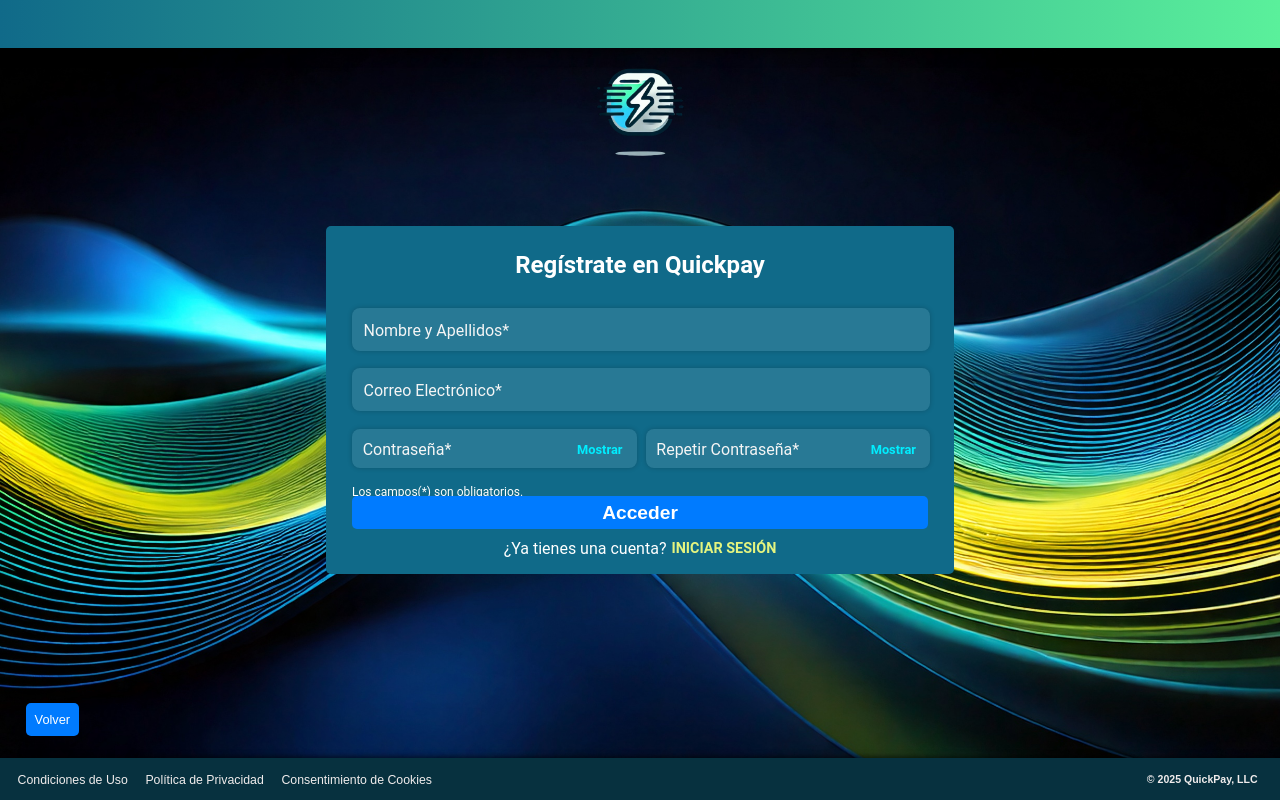
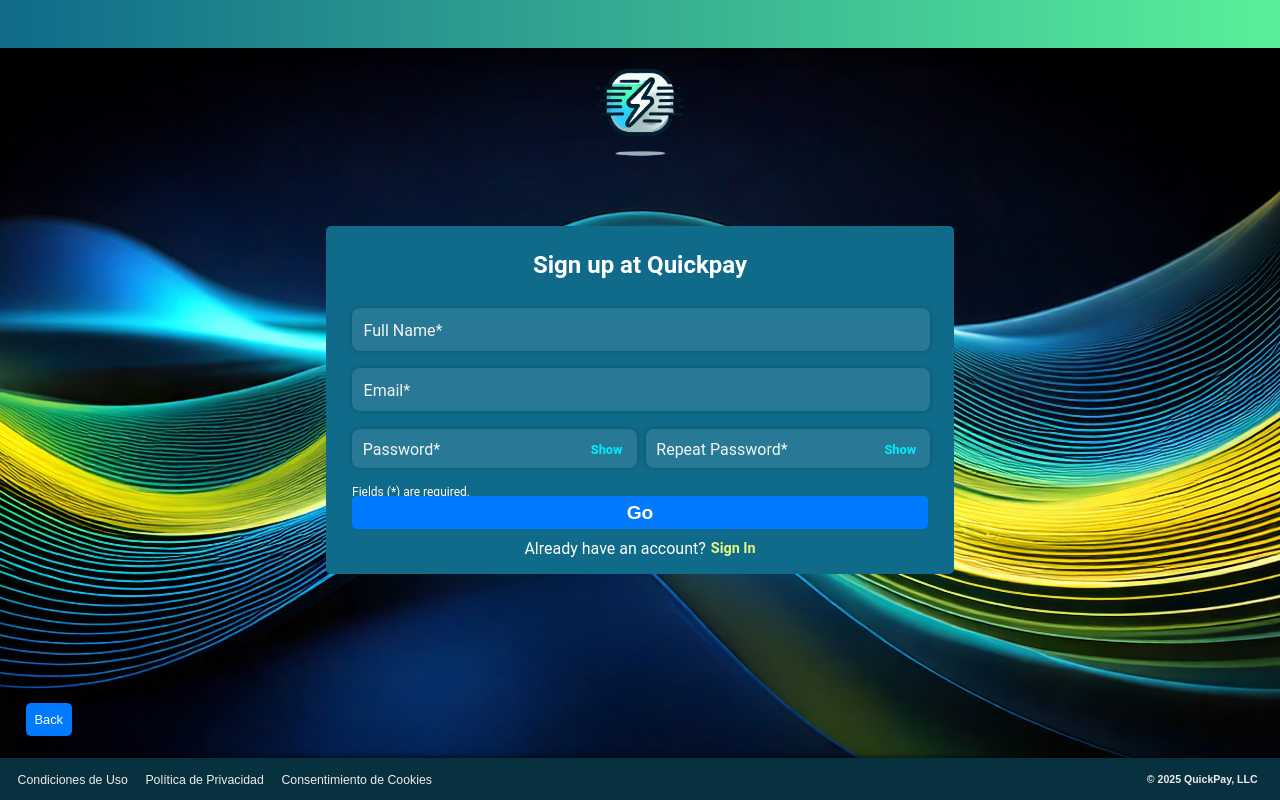
Before and after one commit to LuisFernandezMedina/WebDevFront, an Angular app in the folder QuickPay/: page /registro in a window 1280 px wide. Built offline with nearby package versions, Linux system fonts and the light colour scheme.

Commit message:
Translation, Logout and fixes

```diff
--- a/QuickPay/src/app/login/login.component.html
+++ b/QuickPay/src/app/login/login.component.html
@@ -2,7 +2,7 @@
 <app-header></app-header>
 <div class="login-container">
     <div class="login-box">
-        <h2>Inicio de Sesión</h2>
+        <h2>Sign In</h2>
 
         <form >
             <div class="textbox">
@@ -17,13 +17,13 @@
                     required
 
                     (ngModelChange)="onEmailChange()"/>
-                <label for="username">Correo Electrónico</label>
+                <label for="username">Email</label>
             </div>
 
 
             <div class="textbox password-box">
                 <input type="password" id="password"    [(ngModel)]="password" placeholder="Contraseña" name="password" required />
-                <label for="password">Contraseña</label>
+                <label for="password">Password</label>
 
 
                 <span
@@ -33,15 +33,15 @@
                     tabindex="0"
                     role="button"
                 >
-                    {{ passwordVisible ? 'Ocultar' : 'Mostrar' }}
+                    {{ passwordVisible ? 'Hide' : 'Show' }}
                 </span>
             </div>
             <div class="forgot-password-container">
-                <a href="javascript:void(0)"  class="forgot-password">¿Has olvidado tu contraseña?</a>
+                <a href="javascript:void(0)"  class="forgot-password">Forgot password?</a>
             </div>
             <div class="login-failed-container">
                 <div *ngIf="loginFailed" class="login-failed-message">
-                    <small>Inicio de sesión no exitoso. Verifique sus credenciales.</small>
+                    <small>Sign in unsuccessful. Verify your credentials.</small>
                 </div>
             </div>
         </form>
@@ -49,9 +49,9 @@
 
     <div class="actions">
 
-        <button class="btn" type="button" (click)="loginAttempt()">Acceder</button>
+        <button class="btn" type="button" (click)="loginAttempt()">Access</button>
         <p class="register-text">
-            ¿No tienes cuenta? <a routerLink="/registro" class="register-link" >CREAR UNA</a>
+            Don't have an account? <a routerLink="/registro" class="register-link" >SIGN UP</a>
         </p>
 
 
--- a/QuickPay/src/app/perfil-usuario/perfil-usuario.component.css
+++ b/QuickPay/src/app/perfil-usuario/perfil-usuario.component.css
@@ -122,9 +122,57 @@
   .actions {
     display: flex;
     justify-content: center;
-    gap: 10px;
+    gap: 20px;
     margin-top: 20px;
   }
+  .actions button {
+    flex: 1 1 10em; /* crecimiento, reducción, tamaño base */
+    max-width: 10em; /* evitar que se estiren demasiado */
+    padding: 0.8em 0;
+    border: none;
+    border-radius: 0.5em;
+    font-size: 1em;
+    font-weight: bold;
+    cursor: pointer;
+    text-align: center;
+    transition: background-color 0.3s ease;
+  }
+
+  .btnEditar {
+    background-color:#007bff;/* azul suave */
+
+    color: white;
+
+  }
+
+  .btnEditar:hover {
+    background-color: #138496;
+  }
+
+  .btnGuardar {
+    background-color: #28a745; /* verde */
+
+    color: white;
+
+    transition: background-color 0.3s;
+  }
+
+  .btnGuardar:hover {
+    background-color: #218838;
+  }
+
+  .btnCancelar {
+    background-color: #dc3545; /* rojo */
+
+    color: white;
+
+    transition: background-color 0.3s;
+  }
+
+  .btnCancelar:hover {
+    background-color: #c82333;
+  }
+
 
   /* Botón básico */
   .btn {
@@ -160,6 +208,34 @@
     opacity: 0.5;
     cursor: not-allowed;
   }
+  input[type="text"] {
+    font-size: 1em;
+    color: #ffffff;
+    background: rgba(0, 0, 0, 0.1);
+    padding: 4px 6px;
+    border-radius: 5px;
+    width: 100%;
+    text-align: center;
+    border: 1px solid rgba(255, 255, 255, 0.4); /* ✅ Borde claro pero suave */
+    outline: none;
+    box-sizing: border-box;
+    transition: all 0.3s ease;
+  }
+
+  input[type="text"]::placeholder {
+    font-size: 1em;
+    color: rgba(255, 255, 255, 0.6);
+    text-align: center;
+  }
+
+  input[type="text"]:focus {
+    font-size: 1em;
+    background-color: rgba(0, 0, 0, 0.3);
+    border: 1px solid #ffffff; /* ✅ Se vuelve más visible al hacer foco */
+    box-shadow: 0 0 4px rgba(255, 255, 255, 0.4); /* ✅ Ligera sombra para resaltar */
+  }
+
+
 
 
   /* Ajustes responsivos para pantallas medianas */
@@ -214,4 +290,5 @@
       padding: 6px 10px;
       font-size: 12px;
     }
+
 }
--- a/QuickPay/src/app/perfil-usuario/perfil-usuario.component.html
+++ b/QuickPay/src/app/perfil-usuario/perfil-usuario.component.html
@@ -2,47 +2,41 @@
 
 <div class="perfil-container">
   <div class="profile-info">
-    <h2>Perfil de Usuario</h2>
+    <h2>User Profile</h2>
 
-    <!-- Imagen de perfil -->
-    <div class="profile-picture-container">
-      <img [src]="profilePicture" alt="Foto de perfil" class="profile-picture" />
-      <input type="file" (change)="onFileSelected($event)" class="upload-button" *ngIf="isEditing" />
-    </div>
 
     <!-- Información del usuario -->
     <div class="info-field">
-      <label>Nombre y Apellidos</label>
+      <label>Full Name</label>
       <p *ngIf="!isEditing">{{ user.nombre }}</p>
       <input type="text" [(ngModel)]="user.nombre" *ngIf="isEditing" />
     </div>
 
     <div class="info-field">
-      <label>Correo</label>
+      <label>Email</label>
       <p>{{ user.correo }}</p>
     </div>
 
-    <div class="info-field" *ngIf="isEditing">
-      <label>Nueva Contraseña</label>
-      <input type="password" [(ngModel)]="user.newPassword" placeholder="Dejar vacío para no cambiar" />
-    </div>
-
     <div class="info-field">
-      <label>Balance Actual</label>
+      <label>Actual account balance</label>
       <p>{{ user.balance }} €</p>
     </div>
 
     <!-- Botones de acción -->
     <div class="actions">
-      <button class="btnEditar" *ngIf="!isEditing" (click)="toggleEdit()">Editar Perfil</button>
-      <button class="btnGuardar" (click)="saveChanges()" [disabled]="!isFormValid()">Guardar Cambios</button>
-      <button class="btnCancelar" (click)="toggleEdit()">Cancelar</button>
+      <!-- Mostrar solo cuando NO está editando -->
+      <button class="btnEditar" *ngIf="!isEditing" (click)="toggleEdit()">Edit Profile</button>
+
+      <!-- Mostrar solo cuando SÍ está editando -->
+      <button class="btnGuardar" *ngIf="isEditing" (click)="saveChanges()" [disabled]="!isFormValid()">Save Changes</button>
+      <button class="btnCancelar" *ngIf="isEditing" (click)="toggleEdit()">Cancel</button>
     </div>
-  </div>
+
+
 
   <!-- Botón para volver -->
   <div class="back-button-container">
-    <button class="back-button" (click)="navigateTo('/ventana-principal')">Volver</button>
+    <button class="back-button" (click)="navigateTo('/ventana-principal')">Back</button>
   </div>
 
   <app-footer></app-footer>
--- a/QuickPay/src/app/registro/registro.component.html
+++ b/QuickPay/src/app/registro/registro.component.html
@@ -2,13 +2,13 @@
 
 <div class="register-container">
     <div class="register-box">
-        <h2>Regístrate en Quickpay</h2>
+        <h2>Sign up at Quickpay</h2>
         <form #registerForm="ngForm" (ngSubmit)="onSubmit()">
             <div class="form-column">
                     <!-- Nombre -->
                     <div class="textbox">
                         <input type="text" id="nombre" placeholder="Nombre y Apellidos" [(ngModel)]="nombre" name="nombre" required (keydown.enter)="focusNext('apellido')"/>
-                        <label for="nombre">Nombre y Apellidos*</label>
+                        <label for="nombre">Full Name*</label>
                     </div>
 
                     <!-- Correo Electrónico -->
@@ -16,40 +16,38 @@
                         <input
                             type="email"
                             id="email"
-                            placeholder="Correo Electrónico"
+                            placeholder="Email"
                             [(ngModel)]="email"
                             name="email"
                             required
                             (blur)="validateEmail()"
                             (keydown.enter)="focusNext('centro')"/>
-                        <label for="email">Correo Electrónico*</label>
+                        <label for="email">Email*</label>
                     </div>
                     <div class="error-container">
                         <div *ngIf="emailInvalid" class="error-message">
-                            <small>El correo electrónico no tiene un formato válido.</small>
+                            <small>The email is not in a valid format.</small>
                         </div>
                     </div>
 
                 <div class="form-grid">
                     <div class="error-container">
-                        <div *ngIf="fechaInvalid" class="error-message">
-                            <small>La fecha de alta no puede ser un día posterior al actual</small>
-                        </div>
+
                     </div>
                 </div>
                 <div class="form-grid">
                     <!-- Contraseña -->
                     <div class="textbox password-box">
-                        <input type="password" id="password1" placeholder="Contraseña" name="password1" [(ngModel)]="password1" required (keydown.enter)="focusNext('password2')"/>
-                        <label for="password1">Contraseña*</label>
-                        <span class="toggle-password" (click)="togglePasswordVisibility1()" (keypress)="togglePasswordVisibility1()">{{ passwordVisible1 ? 'Ocultar' : 'Mostrar' }}</span>
+                        <input type="password" id="password1" placeholder="Password" name="password1" [(ngModel)]="password1" required (keydown.enter)="focusNext('password2')"/>
+                        <label for="password1">Password*</label>
+                        <span class="toggle-password" (click)="togglePasswordVisibility1()" (keypress)="togglePasswordVisibility1()">{{ passwordVisible1 ? 'Hide' : 'Show' }}</span>
                     </div>
 
                     <!-- Repetir Contraseña -->
                     <div class="textbox password-box">
-                        <input type="password" id="password2" placeholder="Repetir Contraseña" name="password2" [(ngModel)]="password2" />
-                        <label for="password2">Repetir Contraseña*</label>
-                        <span class="toggle-password" (click)="togglePasswordVisibility2()" (keypress)="togglePasswordVisibility2()">{{ passwordVisible2 ? 'Ocultar' : 'Mostrar' }}</span>
+                        <input type="password" id="password2" placeholder="Repeat Password" name="password2" [(ngModel)]="password2" />
+                        <label for="password2">Repeat Password*</label>
+                        <span class="toggle-password" (click)="togglePasswordVisibility2()" (keypress)="togglePasswordVisibility2()">{{ passwordVisible2 ? 'Hide' : 'Show' }}</span>
                     </div>
                 </div>
 
@@ -57,12 +55,12 @@
                     <div class="error-message" *ngIf="confirmPasswordError">{{ confirmPasswordError }}</div>
 
 
-                <p class="required-info">Los campos(*) son obligatorios.</p>
+                <p class="required-info">Fields (*) are required.</p>
             </div>
             <div class="actions">
-                <button class="btn" type="submit">Acceder</button>
+                <button class="btn" type="submit">Go</button>
                 <p class="login-text">
-                    ¿Ya tienes una cuenta? <a routerLink="/login" class="login-link" (click)="navigateTo('/login')">INICIAR SESIÓN</a>
+                    Already have an account? <a routerLink="/login" class="login-link" (click)="navigateTo('/login')">Sign In</a>
                 </p>
             </div>
         </form>
@@ -71,7 +69,7 @@
     </div>
 
     <div class="back-button-container">
-        <button class="back-button" (click)="navigateTo('/')">Volver</button>
+        <button class="back-button" (click)="navigateTo('/')">Back</button>
     </div>
 
 
--- a/QuickPay/src/app/ventana-principal/ventana-principal.component.html
+++ b/QuickPay/src/app/ventana-principal/ventana-principal.component.html
@@ -4,7 +4,7 @@
 <div class = "ventana-container">
     <div class="user-profile">
         <span class="user-fullname">{{ localEmail }}</span>
-        <span class="user-edit-button" (click)="navigateTo('/perfil-usuario')" (keydown)="navigateTo('/perfil-usuario')">Visitar perfil</span>
+        <span class="user-edit-button" (click)="navigateTo('/perfil-usuario')" (keydown)="navigateTo('/perfil-usuario')">Visit profile</span>
     </div>
 
     <!-- VENTANA PRINCIPAL-->
@@ -15,7 +15,7 @@
               <div class="sign">
                 <svg viewBox="0 0 512 512"><path d="M377.9 105.9L500.7 228.7c7.2 7.2 11.3 17.1 11.3 27.3s-4.1 20.1-11.3 27.3L377.9 406.1c-6.4 6.4-15 9.9-24 9.9c-18.7 0-33.9-15.2-33.9-33.9l0-62.1-128 0c-17.7 0-32-14.3-32-32l0-64c0-17.7 14.3-32 32-32l128 0 0-62.1c0-18.7 15.2-33.9 33.9-33.9c9 0 17.6 3.6 24 9.9zM160 96L96 96c-17.7 0-32 14.3-32 32l0 256c0 17.7 14.3 32 32 32l64 0c17.7 0 32 14.3 32 32s-14.3 32-32 32l-64 0c-53 0-96-43-96-96L0 128C0 75 43 32 96 32l64 0c17.7 0 32 14.3 32 32s-14.3 32-32 32z"></path></svg>
               </div>
-              <div class="text">Cerrar Sesión</div>
+              <div class="text">Log out</div>
             </button>
           </div>
 
@@ -30,7 +30,7 @@
                              16-16h48v-48c0-8.8 7.2-16 16-16s16 7.2 16 16v48h48c8.8 0
                              16 7.2 16 16s-7.2 16-16 16z"/>
                   </svg>              </div>
-              <div class="text">Añadir Balance</div>
+              <div class="text">Add Balance</div>
             </button>
           </div>
 
@@ -42,7 +42,7 @@
         <div *ngIf="!isAdmin">
             <div class = "ventana-box">
                 <!-- Vista para el usuario -->
-                <h2>Panel de Usuario</h2>
+                <h2>User View</h2>
                 <!--Contenido exclusivo para el usuario -->
 
             </div>
--- a/QuickPay/src/app/ventana-principal/ventana-principal.component.ts
+++ b/QuickPay/src/app/ventana-principal/ventana-principal.component.ts
@@ -102,15 +102,10 @@
     }
   }
   logout(): void {
-    this.isLoading = true;
-    sessionStorage.removeItem('token');
-    sessionStorage.removeItem('email');
-    sessionStorage.removeItem('2f');
-    setTimeout(() => {
-      this.isLoading = false;
-      this.router.navigate(['/login']);
-    }, 1000);
+    sessionStorage.clear();
+    this.router.navigate(['/login']);
   }
+
   visitProfile(selectedUser: any): void {
     if (selectedUser) {
       sessionStorage.setItem('email', selectedUser.email);
```
